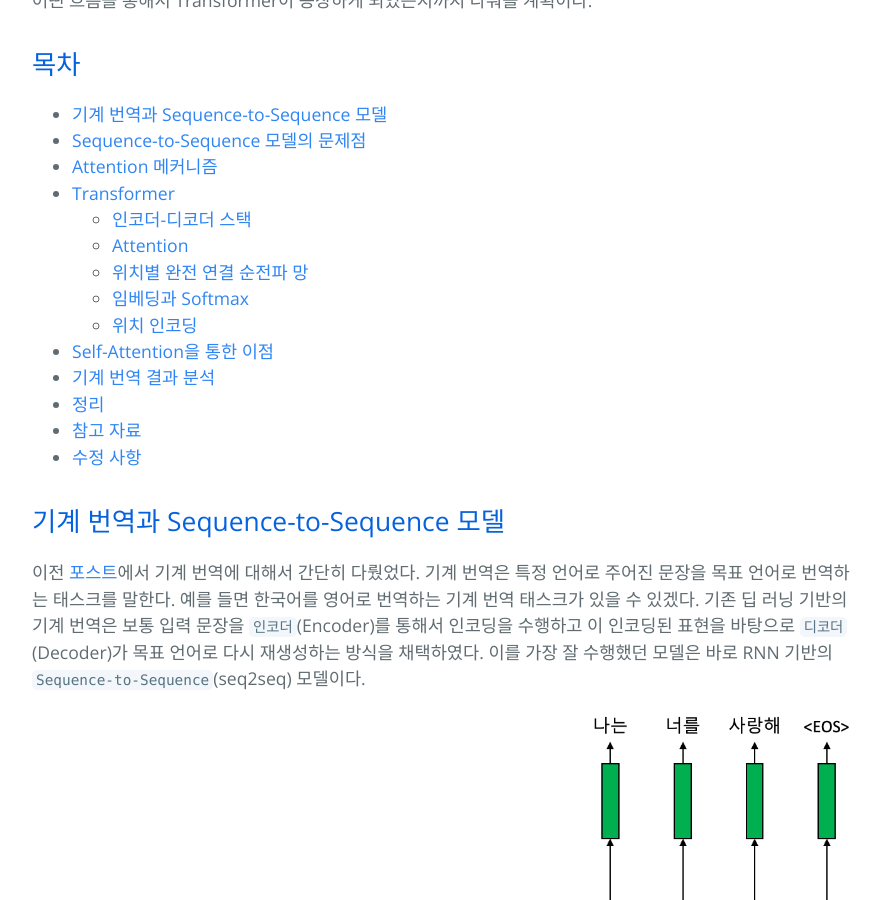
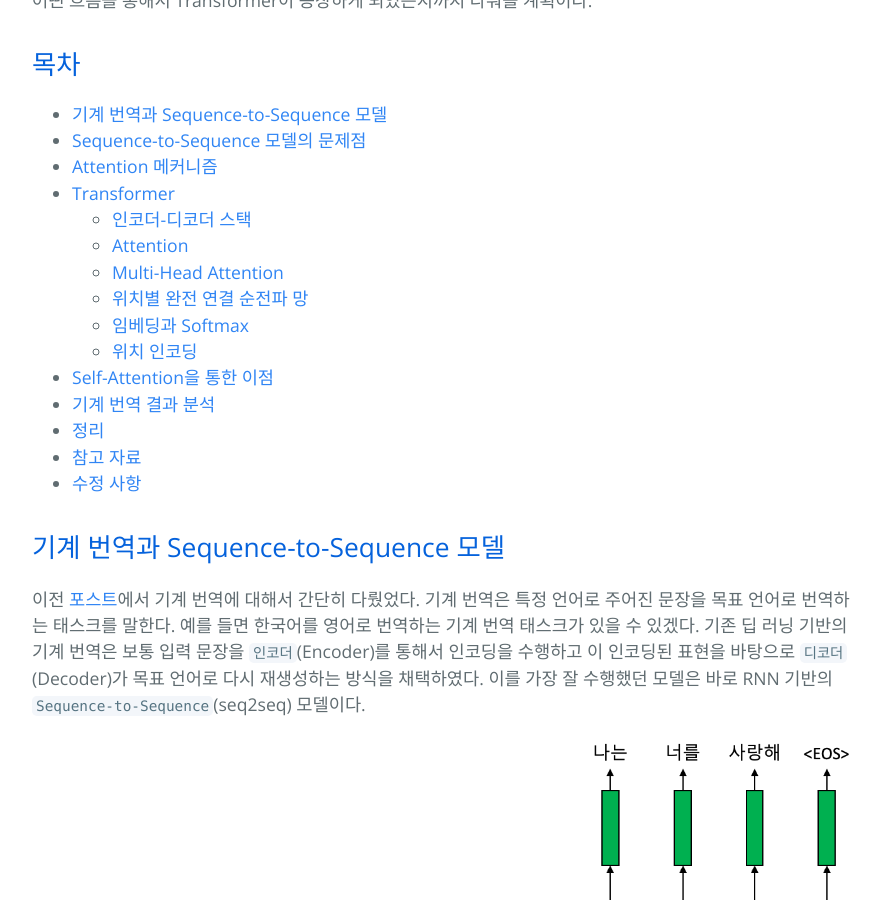
Before and after one commit to hcnoh/hcnoh.github.io, a Jekyll site: the page built from _posts/2023-02-25-nlp-03.md, in a window 1280 px wide and 900 px high, scrolled down 573 px. Shown: the whole window, without its empty margins (192-1072 px from the left). Built offline with Jekyll 4.4.1, drawn with Linux system fonts in a browser that asks for light colours; comment, search, counter and statistics services are not loaded.

Commit message:
목차 수정

```diff
--- a/_posts/2023-02-25-nlp-03.md
+++ b/_posts/2023-02-25-nlp-03.md
@@ -23,6 +23,7 @@ permalink: /2023-02-25-nlp-03
 - [Transformer](#transformer)
     - [인코더-디코더 스택](#인코더-디코더-스택)
     - [Attention](#attention)
+    - [Multi-Head Attention](#multi-head-attention)
     - [위치별 완전 연결 순전파 망](#위치별-완전-연결-순전파-망)
     - [임베딩과 Softmax](#임베딩과-softmax)
     - [위치 인코딩](#위치-인코딩)
```
